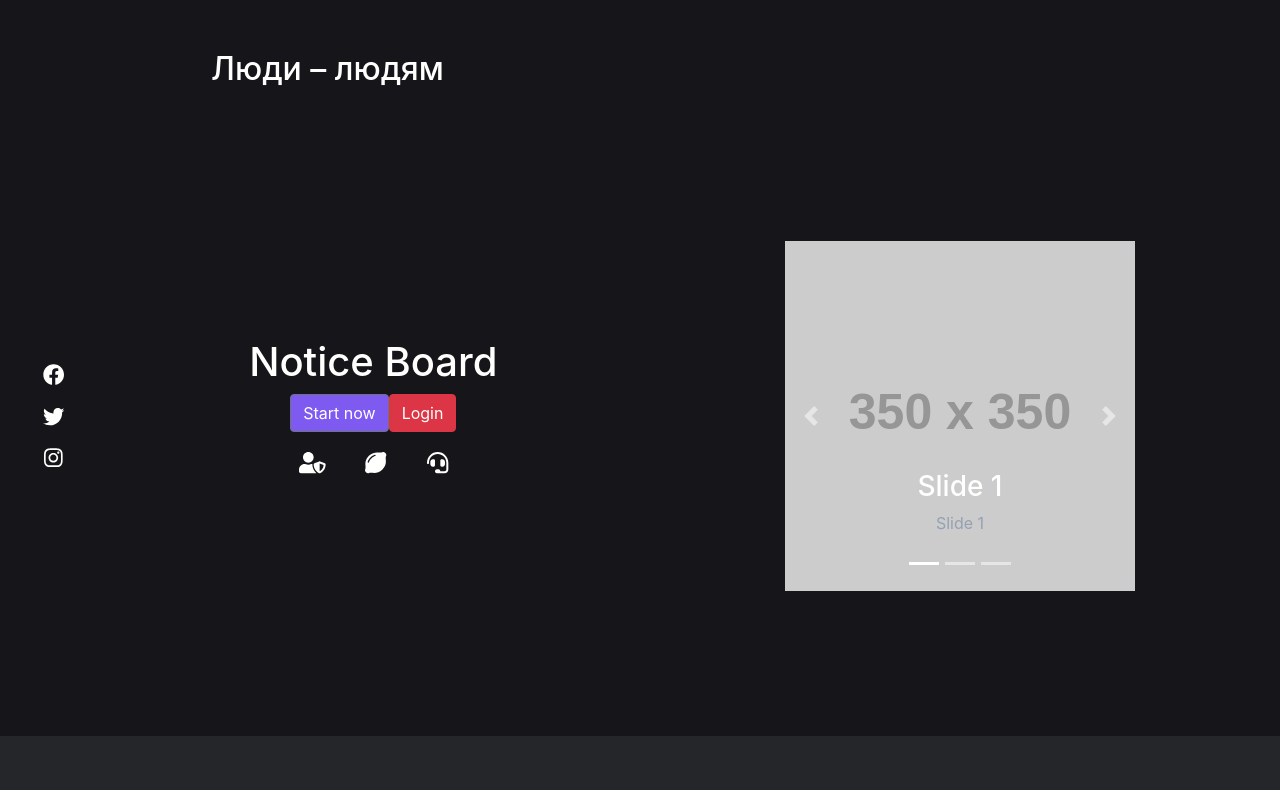
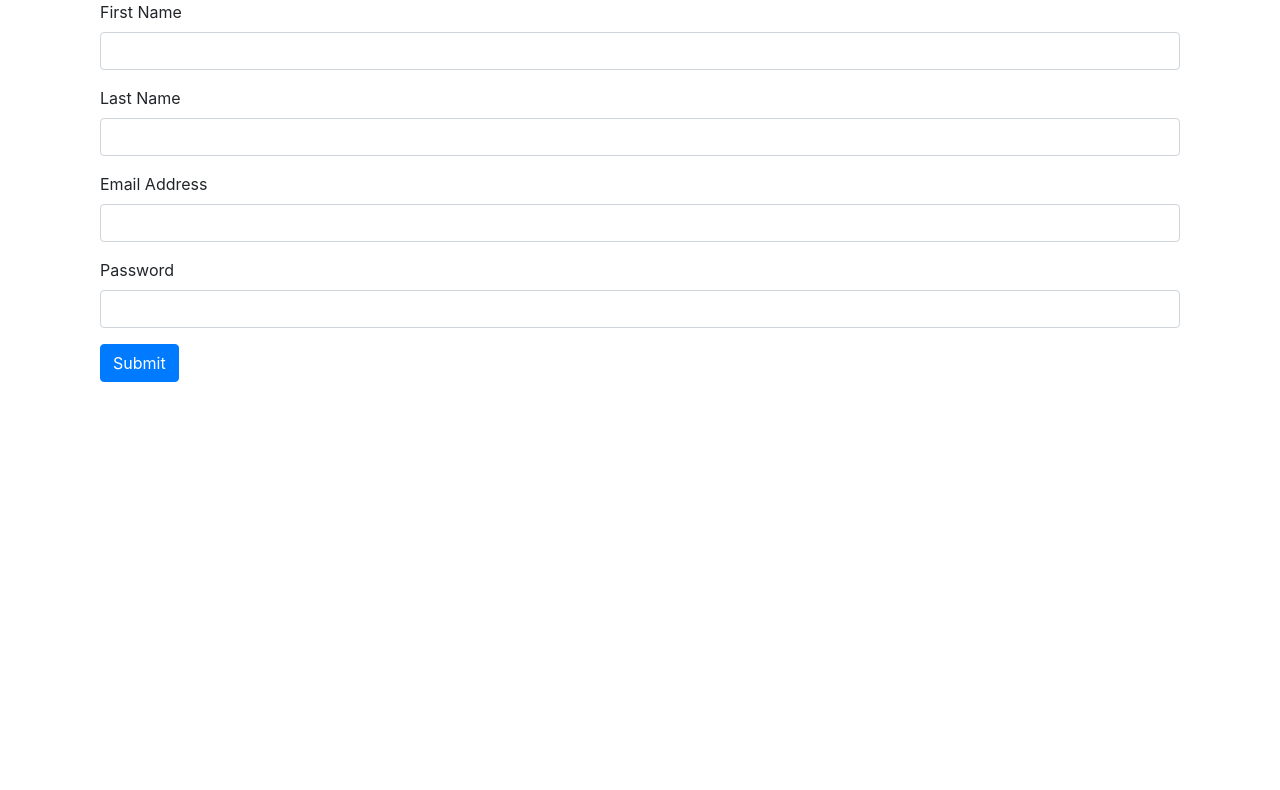
Before and after one commit to kimoofey/notice-board, a React (Create React App) app in the folder frontend/: page /login in a window 1280 px wide. Shown: the top 790 px of the page. Built offline with nearby package versions, Linux system fonts and the light colour scheme; no server answers.

Commit message:
fixed route to login page. added Formik and yup packages

```diff
--- a/frontend/src/App.js
+++ b/frontend/src/App.js
@@ -2,19 +2,19 @@ import React, {Component} from 'react';
 import './App.css';
 import MainPage from "./components/MainPage/MainPage";
 import Login from "./components/Login/Login";
-import {BrowserRouter as Router, Route, Switch} from "react-router-dom";
+import {BrowserRouter, Route, Switch} from "react-router-dom";
 
 class App extends Component {
     render() {
         return (
-            <Router>
+            <BrowserRouter>
                 <div className="App">
                     <Switch>
-                        <Route path='/' component={MainPage}/>
+                        <Route exact path='/' component={MainPage}/>
                         <Route path='/login' component={Login}/>
                     </Switch>
                 </div>
-            </Router>
+            </BrowserRouter>
         );
     }
 }
--- a/frontend/src/components/Login/Login.js
+++ b/frontend/src/components/Login/Login.js
@@ -1,5 +1,5 @@
 import React, {Component} from 'react';
-import {Button, Form, FormGroup, Input, Label} from "reactstrap";
+import SignupForm from './LoginForm';
 import './Login.css'
 
 class Login extends Component {
@@ -26,43 +26,7 @@ class Login extends Component {
     render() {
         return (
             <div className="container">
-                <Form>
-                    <FormGroup>
-                        <Label for="email-input">Email</Label>
-                        <div className="input-group mb-3">
-                            <div className="input-group-prepend">
-                                {/*<span className="input-group-text"><FontAwesomeIcon className="input-group-text" icon={faUser}/></span>*/}
-                                <span className="input-group-text">@</span>
-                            </div>
-                            <Input
-                                type="email"
-                                name="email"
-                                id="email-input"
-                                placeholder="Enter email"
-                                value={this.state.email}
-                                onChange={this.handleInputChange}
-                            />
-                        </div>
-                    </FormGroup>
-                    <FormGroup>
-                        <Label for="password-input">Password</Label>
-                        <div className="input-group mb-3">
-                            <div className="input-group-prepend">
-                                {/*<span className="input-group-text"><FontAwesomeIcon size="lg" icon={faLock}/></span>*/}
-                                <span className="input-group-text">@</span>
-                            </div>
-                            <Input
-                                type="password"
-                                name="password"
-                                id="password-input"
-                                placeholder="Enter password"
-                                value={this.state.password}
-                                onChange={this.handleInputChange}
-                            />
-                        </div>
-                    </FormGroup>
-                    <Button color="primary">Submit</Button>
-                </Form>
+                <SignupForm/>
             </div>
         );
     }
--- /dev/null
+++ b/frontend/src/components/Login/LoginForm.js
@@ -0,0 +1,71 @@
+import React from 'react';
+import {Formik} from 'formik';
+import {Alert, Button, Container, Form, FormGroup, Input, Label} from 'reactstrap';
+import * as Yup from 'yup';
+
+const SignupForm = () => {
+    return (
+        <Formik
+            initialValues={{firstName: '', lastName: '', email: ''}}
+            validationSchema={Yup.object({
+                firstName: Yup.string()
+                    .max(15, 'Must be 15 characters or less')
+                    .required('Required'),
+                lastName: Yup.string()
+                    .max(20, 'Must be 20 characters or less')
+                    .required('Required'),
+                email: Yup.string()
+                    .email('Invalid email address')
+                    .required('Required'),
+                password: Yup.string()
+                // .matches(/[a-zA-Z]/, 'Password can only contain Latin letters.')
+                    .min(8, 'Password is too short - should be 8 chars minimum')
+                    .required('Required'),
+            })}
+            onSubmit={(values, {setSubmitting}) => {
+                setTimeout(() => {
+                    alert(JSON.stringify(values, null, 2));
+                    setSubmitting(false);
+                }, 400);
+            }}
+        >
+            {formik => (
+                <Container className="text-left">
+                    <Form onSubmit={formik.handleSubmit}>
+                        <FormGroup className="">
+                            <Label for="firstName">First Name</Label>
+                            <Input className="form-control" name="firstName" {...formik.getFieldProps('firstName')}/>
+                            {formik.touched.firstName && formik.errors.firstName ? (
+                                <Alert color="danger">{formik.errors.firstName}</Alert>
+                            ) : null}
+                        </FormGroup>
+                        <FormGroup className="">
+                            <Label for="lastName">Last Name</Label>
+                            <Input className="form-control" name="lastName" {...formik.getFieldProps('lastName')}/>
+                            {formik.touched.lastName && formik.errors.lastName ? (
+                                <Alert color="danger">{formik.errors.lastName}</Alert>
+                            ) : null}
+                        </FormGroup>
+                        <FormGroup className="">
+                            <Label for="email">Email Address</Label>
+                            <Input className="form-control" name="email" {...formik.getFieldProps('email')}/>
+                            {formik.touched.email && formik.errors.email ? (
+                                <Alert color="danger">{formik.errors.email}</Alert>
+                            ) : null}
+                        </FormGroup>
+                        <FormGroup className="">
+                            <Label for="password">Password</Label>
+                            <Input className="form-control" name="password" {...formik.getFieldProps('password')}/>
+                            {formik.touched.password && formik.errors.password ? (
+                                <Alert color="danger">{formik.errors.password}</Alert>
+                            ) : null}
+                        </FormGroup>
+                        <Button type="submit" color="primary">Submit</Button>
+                    </Form>
+                </Container>
+            )}
+        </Formik>
+    );
+};
+
+export default SignupForm;
```
Also changed, not shown: frontend/package.json (+5 -3 lines), 1 other file (tests, documents, lock files or other folders).
